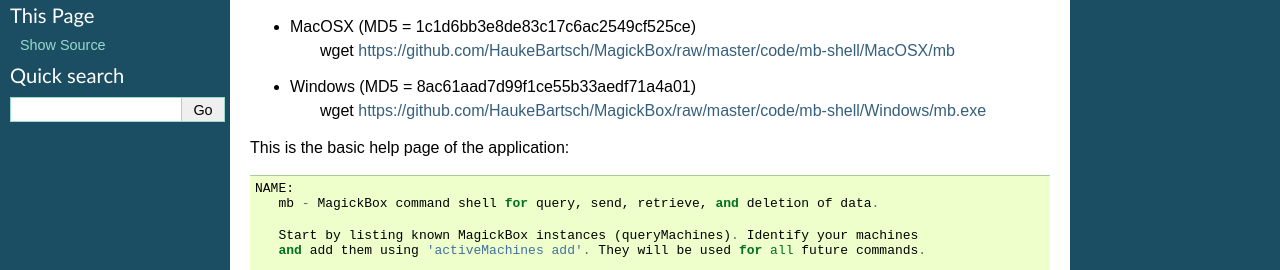
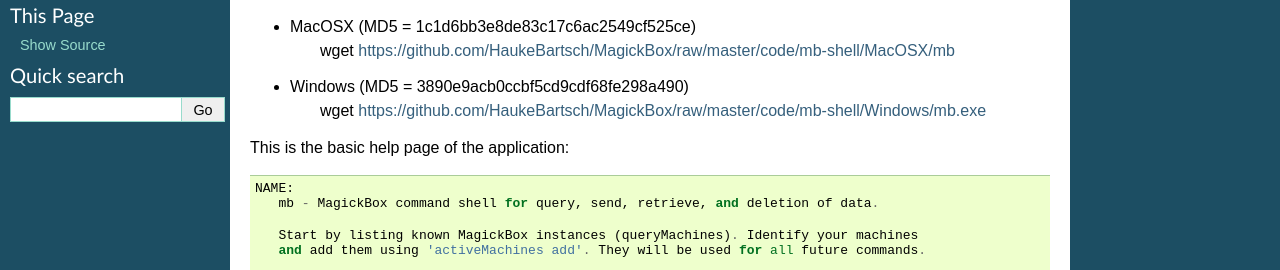
Before and after one commit to HaukeBartsch/MagickBox, a Sphinx documentation site: the page built from code/documentation/docs/source/Shell.rst, in a window 1280 px wide. Shown: the part 251-521 px from the top of the page. Built offline with Sphinx 7.4.7, drawn with Linux system fonts in a browser that asks for light colours.

Commit message:
update Windows version

```diff
--- a/code/documentation/docs/source/Shell.rst
+++ b/code/documentation/docs/source/Shell.rst
@@ -14,7 +14,7 @@
 * MacOSX (MD5 = 1c1d6bb3e8de83c17c6ac2549cf525ce)
 	wget https://github.com/HaukeBartsch/MagickBox/raw/master/code/mb-shell/MacOSX/mb
 
-* Windows (MD5 = 8ac61aad7d99f1ce55b33aedf71a4a01)
+* Windows (MD5 = 3890e9acb0ccbf5cd9cdf68fe298a490)
 	wget https://github.com/HaukeBartsch/MagickBox/raw/master/code/mb-shell/Windows/mb.exe
 
 This is the basic help page of the application::
```
